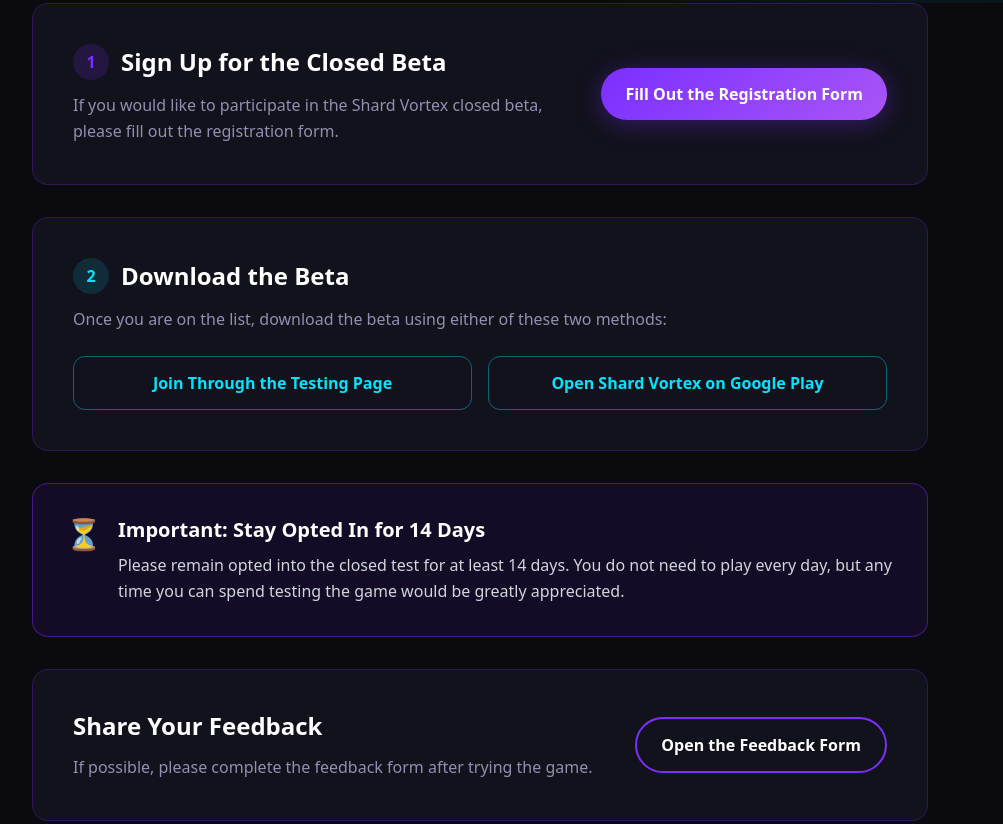
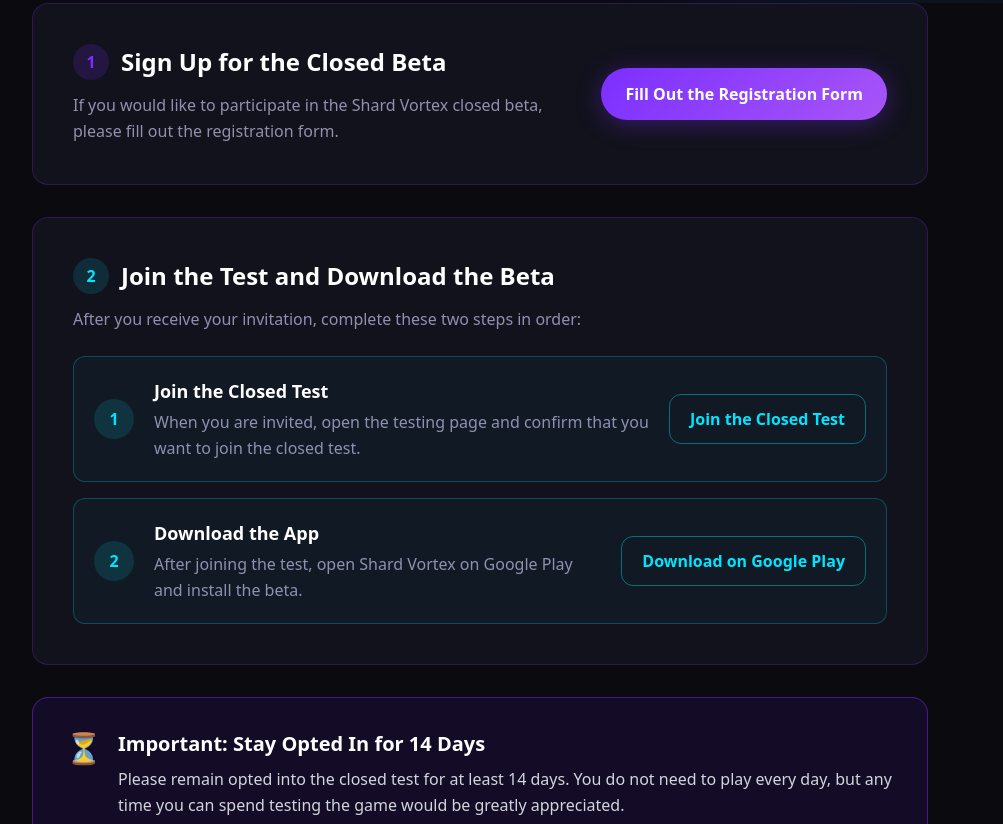
Before and after one commit to jordihuertas/ShardVortextGameSite, a plain HTML site: page closed-beta-testing.html in a window 1280 px wide. Shown: the part 381-1205 px from the top of the page, without its empty margins (160-1163 px from the left). Drawn offline with nearby package versions, Linux system fonts and the light colour scheme.

Commit message:
Enhance closed beta download instructions
Refactors the download section into a clear, numbered, step-by-step guide, making it easier for users to understand and follow the process of joining the test and installing the application. Updates relevant i18n keys accordingly.

```diff
--- a/closed-beta-testing.html
+++ b/closed-beta-testing.html
@@ -58,9 +58,23 @@
           <h2 data-i18n="closed_beta_download_title" class="text-2xl font-extrabold text-white"></h2>
         </div>
         <p data-i18n="closed_beta_download_text" class="text-sv-muted leading-relaxed mb-6"></p>
-        <div class="grid sm:grid-cols-2 gap-4">
-          <a href="https://play.google.com/apps/testing/com.GrilloStudios.ShardVortex" target="_blank" rel="noopener noreferrer" data-i18n="closed_beta_testing_link" class="inline-flex items-center justify-center px-5 py-3.5 rounded-xl border border-[rgba(0,229,255,0.4)] text-sv-cyan font-semibold text-center no-underline hover:bg-[rgba(0,229,255,0.08)] hover:-translate-y-0.5 transition-all duration-300"></a>
-          <a href="https://play.google.com/store/apps/details?id=com.GrilloStudios.ShardVortex" target="_blank" rel="noopener noreferrer" data-i18n="closed_beta_store_link" class="inline-flex items-center justify-center px-5 py-3.5 rounded-xl border border-[rgba(0,229,255,0.4)] text-sv-cyan font-semibold text-center no-underline hover:bg-[rgba(0,229,255,0.08)] hover:-translate-y-0.5 transition-all duration-300"></a>
+        <div class="space-y-4">
+          <div class="flex flex-col sm:flex-row sm:items-center gap-5 rounded-xl border border-[rgba(0,229,255,0.25)] bg-[rgba(0,229,255,0.04)] p-5">
+            <span class="flex items-center justify-center w-10 h-10 rounded-full bg-[rgba(0,229,255,0.12)] text-sv-cyan font-black flex-shrink-0" aria-hidden="true">1</span>
+            <div class="flex-1">
+              <h3 data-i18n="closed_beta_testing_step_title" class="text-lg font-bold text-white mb-1"></h3>
+              <p data-i18n="closed_beta_testing_step_text" class="text-sv-muted leading-relaxed"></p>
+            </div>
+            <a href="https://play.google.com/apps/testing/com.GrilloStudios.ShardVortex" target="_blank" rel="noopener noreferrer" data-i18n="closed_beta_testing_link" class="inline-flex items-center justify-center px-5 py-3 rounded-xl border border-[rgba(0,229,255,0.4)] text-sv-cyan font-semibold text-center no-underline hover:bg-[rgba(0,229,255,0.08)] hover:-translate-y-0.5 transition-all duration-300"></a>
+          </div>
+          <div class="flex flex-col sm:flex-row sm:items-center gap-5 rounded-xl border border-[rgba(0,229,255,0.25)] bg-[rgba(0,229,255,0.04)] p-5">
+            <span class="flex items-center justify-center w-10 h-10 rounded-full bg-[rgba(0,229,255,0.12)] text-sv-cyan font-black flex-shrink-0" aria-hidden="true">2</span>
+            <div class="flex-1">
+              <h3 data-i18n="closed_beta_store_step_title" class="text-lg font-bold text-white mb-1"></h3>
+              <p data-i18n="closed_beta_store_step_text" class="text-sv-muted leading-relaxed"></p>
+            </div>
+            <a href="https://play.google.com/store/apps/details?id=com.GrilloStudios.ShardVortex" target="_blank" rel="noopener noreferrer" data-i18n="closed_beta_store_link" class="inline-flex items-center justify-center px-5 py-3 rounded-xl border border-[rgba(0,229,255,0.4)] text-sv-cyan font-semibold text-center no-underline hover:bg-[rgba(0,229,255,0.08)] hover:-translate-y-0.5 transition-all duration-300"></a>
+          </div>
         </div>
       </section>
 
--- a/js/i18n.js
+++ b/js/i18n.js
@@ -97,10 +97,14 @@
       closed_beta_signup_title: 'Sign Up for the Closed Beta',
       closed_beta_signup_text: 'If you would like to participate in the Shard Vortex closed beta, please fill out the registration form.',
       closed_beta_signup_button: 'Fill Out the Registration Form',
-      closed_beta_download_title: 'Download the Beta',
-      closed_beta_download_text: 'Once you are on the list, download the beta using either of these two methods:',
-      closed_beta_testing_link: 'Join Through the Testing Page',
-      closed_beta_store_link: 'Open Shard Vortex on Google Play',
+      closed_beta_download_title: 'Join the Test and Download the Beta',
+      closed_beta_download_text: 'After you receive your invitation, complete these two steps in order:',
+      closed_beta_testing_step_title: 'Join the Closed Test',
+      closed_beta_testing_step_text: 'When you are invited, open the testing page and confirm that you want to join the closed test.',
+      closed_beta_testing_link: 'Join the Closed Test',
+      closed_beta_store_step_title: 'Download the App',
+      closed_beta_store_step_text: 'After joining the test, open Shard Vortex on Google Play and install the beta.',
+      closed_beta_store_link: 'Download on Google Play',
       closed_beta_important_title: 'Important: Stay Opted In for 14 Days',
       closed_beta_important_text: 'Please remain opted into the closed test for at least 14 days. You do not need to play every day, but any time you can spend testing the game would be greatly appreciated.',
       closed_beta_feedback_title: 'Share Your Feedback',
@@ -197,10 +201,14 @@
       closed_beta_signup_title: 'Ap\u00fantate a la beta cerrada',
       closed_beta_signup_text: 'Si quieres participar en la beta cerrada de Shard Vortex, completa el formulario de inscripci\u00f3n.',
       closed_beta_signup_button: 'Completar el formulario de inscripci\u00f3n',
-      closed_beta_download_title: 'Descarga la beta',
-      closed_beta_download_text: 'Cuando est\u00e9s en la lista, descarga la beta mediante cualquiera de estos dos m\u00e9todos:',
-      closed_beta_testing_link: 'Unirse desde la p\u00e1gina de pruebas',
-      closed_beta_store_link: 'Abrir Shard Vortex en Google Play',
+      closed_beta_download_title: '\u00danete a la prueba y descarga la beta',
+      closed_beta_download_text: 'Cuando recibas la invitaci\u00f3n, completa estos dos pasos en orden:',
+      closed_beta_testing_step_title: '\u00danete a la prueba cerrada',
+      closed_beta_testing_step_text: 'Cuando est\u00e9s invitado, abre la p\u00e1gina de pruebas y confirma que quieres unirte a la prueba cerrada.',
+      closed_beta_testing_link: 'Unirse a la prueba cerrada',
+      closed_beta_store_step_title: 'Descarga la aplicaci\u00f3n',
+      closed_beta_store_step_text: 'Despu\u00e9s de unirte a la prueba, abre Shard Vortex en Google Play e instala la beta.',
+      closed_beta_store_link: 'Descargar en Google Play',
       closed_beta_important_title: 'Importante: permanece inscrito durante 14 d\u00edas',
       closed_beta_important_text: 'Permanece inscrito en la prueba cerrada durante al menos 14 d\u00edas. No necesitas jugar todos los d\u00edas, pero agradeceremos mucho cualquier tiempo que puedas dedicar a probar el juego.',
       closed_beta_feedback_title: 'Comparte tus comentarios',
```
